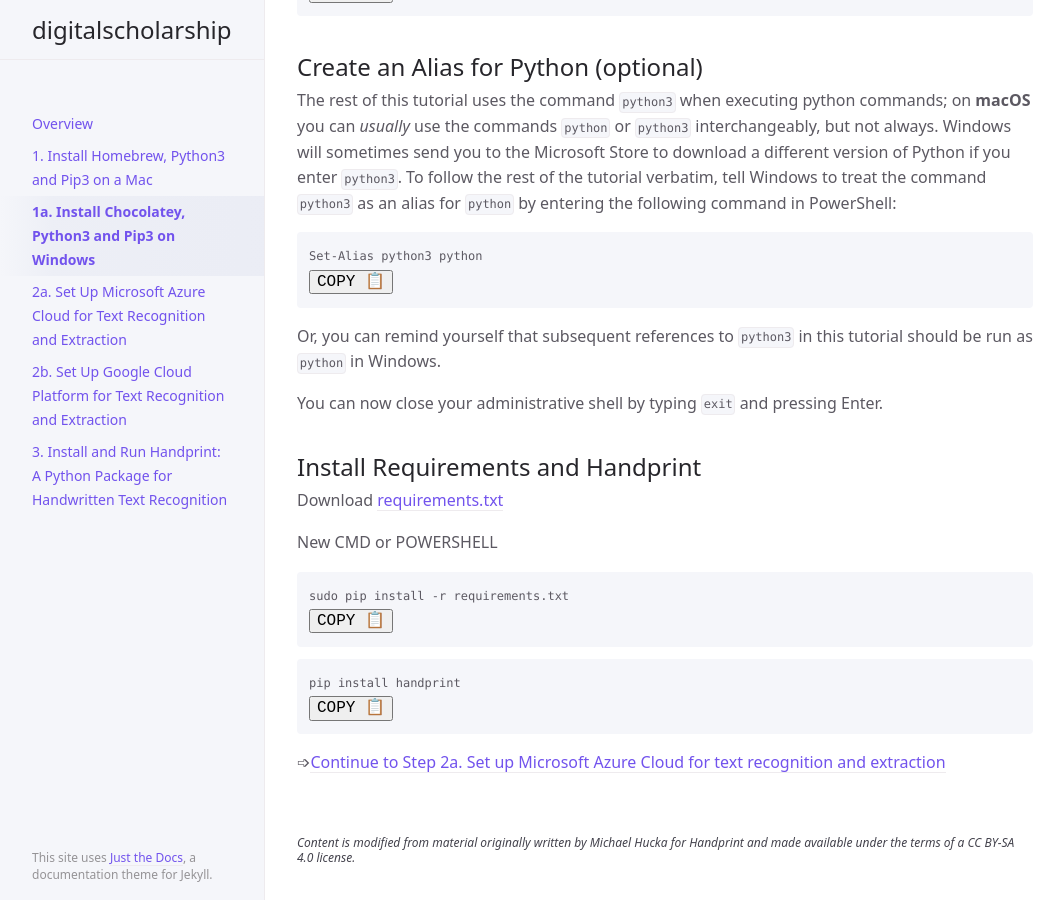
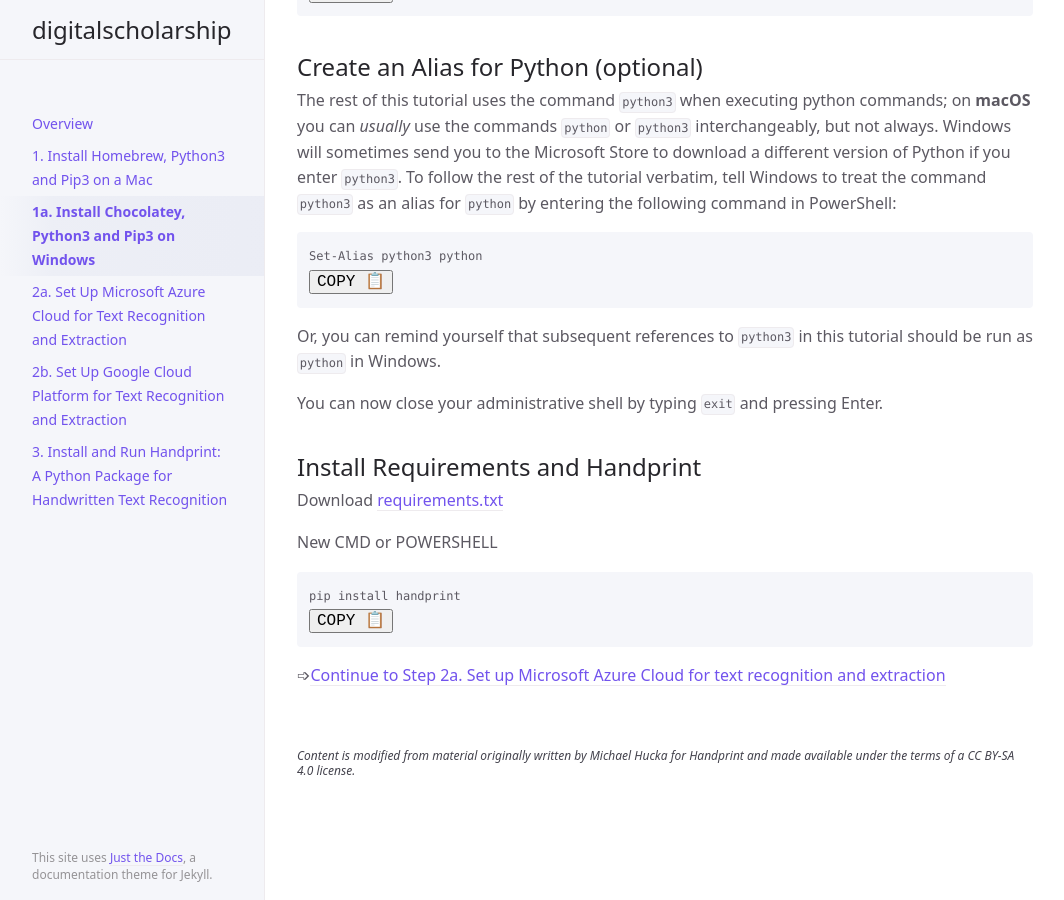
Before and after one commit to ccarvel/digitalscholarship, a Jekyll site: the page built from step_1a_win_cli.md, in a window 1280 px wide and 900 px high, scrolled down 1733 px. Shown: the whole window, without its empty margins (107-1171 px from the left). Built offline with Jekyll 4.4.1, drawn with Linux system fonts in a browser that asks for light colours.

Commit message:
Update step_1a_win_cli.md

````diff
--- a/step_1a_win_cli.md
+++ b/step_1a_win_cli.md
@@ -87,10 +87,6 @@ Install Requirements and Handprint
 Download [requirements.txt](https://raw.githubusercontent.com/ccarvel/ocr-htr-tutorial/gh-pages/requirements.txt)
 
 New CMD or POWERSHELL
-
-```
-sudo pip install -r requirements.txt
-```
 ```
 pip install handprint
 ```
````
